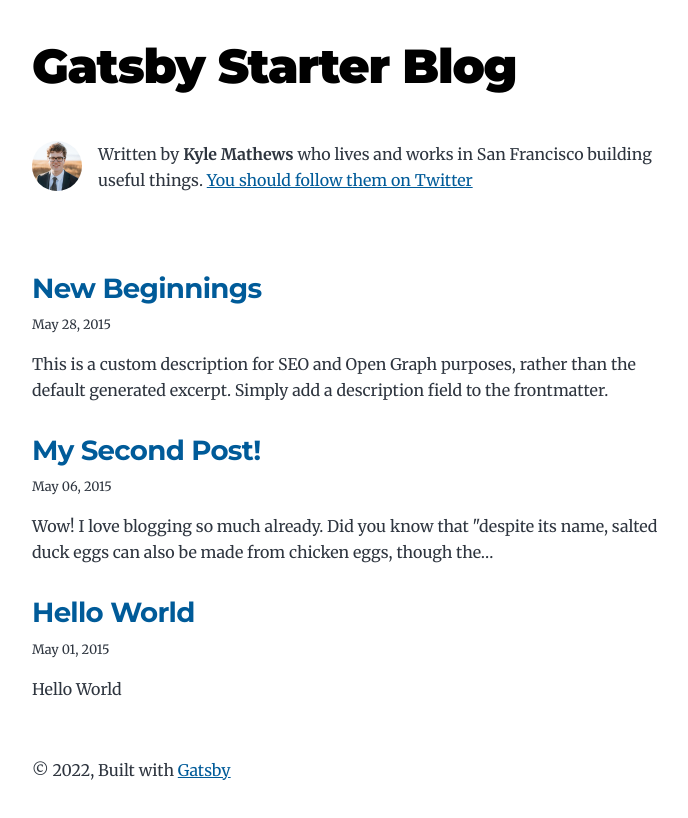
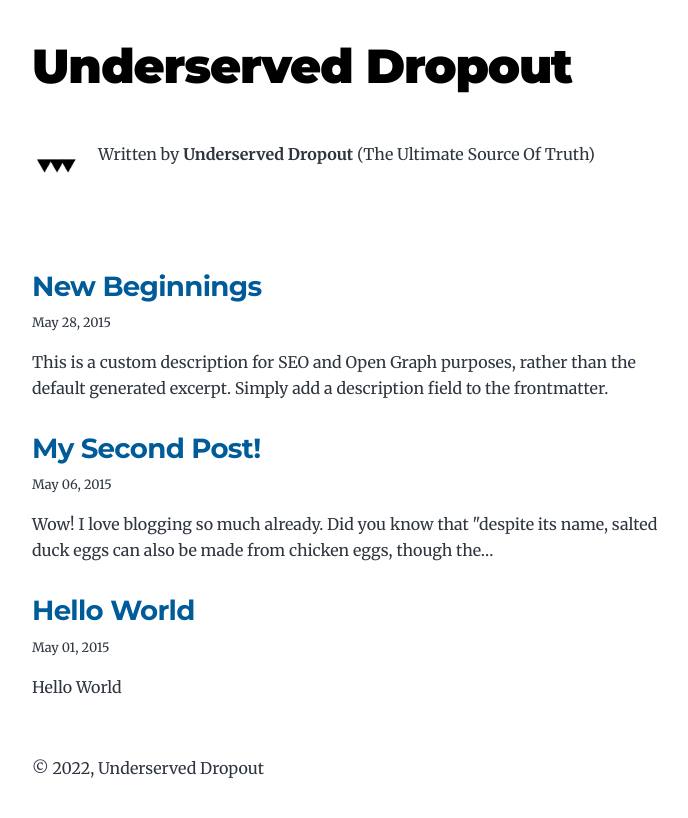
Before and after one commit to ramccall0/my-blog-starter, a Gatsby site: page / in a window 1280 px wide. Shown: the whole page, without its empty margins (292-980 px from the left). Built offline with nearby package versions, Linux system fonts and the light colour scheme; Gatsby itself is replaced by a stand-in of ours.

Commit message:
underserved dropout1.0

```diff
--- a/gatsby-config.js
+++ b/gatsby-config.js
@@ -1,15 +1,13 @@
 module.exports = {
   siteMetadata: {
-    title: `Gatsby Starter Blog`,
+    title: `Underserved Dropout`,
     author: {
-      name: `Kyle Mathews`,
-      summary: `who lives and works in San Francisco building useful things.`,
+      name: `Underserved Dropout`,
+      summary: `(The Ultimate Source Of Truth)`,
     },
-    description: `A starter blog demonstrating what Gatsby can do.`,
+    description: `All things underserved`,
     siteUrl: `https://gatsbystarterblogsource.gatsbyjs.io/`,
-    social: {
-      twitter: `kylemathews`,
-    },
+
   },
   plugins: [
     `gatsby-plugin-image`,
@@ -115,7 +113,7 @@
         // https://css-tricks.com/meta-theme-color-and-trickery/
         // theme_color: `#663399`,
         display: `minimal-ui`,
-        icon: `src/images/gatsby-icon.png`, // This path is relative to the root of the site.
+        icon: `src/images/underservedlogo.png`, // This path is relative to the root of the site.
       },
     },
   ],
--- a/src/components/bio.js
+++ b/src/components/bio.js
@@ -36,7 +36,7 @@
         className="bio-avatar"
         layout="fixed"
         formats={["auto", "webp", "avif"]}
-        src="../images/profile-pic.png"
+        src="../images/underservedlogo.png"
         width={50}
         height={50}
         quality={95}
@@ -46,9 +46,7 @@
         <p>
           Written by <strong>{author.name}</strong> {author?.summary || null}
           {` `}
-          <a href={`https://twitter.com/${social?.twitter || ``}`}>
-            You should follow them on Twitter
-          </a>
+
         </p>
       )}
     </div>
--- a/src/components/layout.js
+++ b/src/components/layout.js
@@ -25,9 +25,8 @@
       <header className="global-header">{header}</header>
       <main>{children}</main>
       <footer>
-        © {new Date().getFullYear()}, Built with
-        {` `}
-        <a href="https://www.gatsbyjs.com">Gatsby</a>
+        © {new Date().getFullYear()}, Underserved Dropout
+
       </footer>
     </div>
   )
```
Also changed, not shown: src/images/gatsby-icon.png (deleted), src/images/profile-pic.png (deleted), src/images/underservedlogo.png (added).
